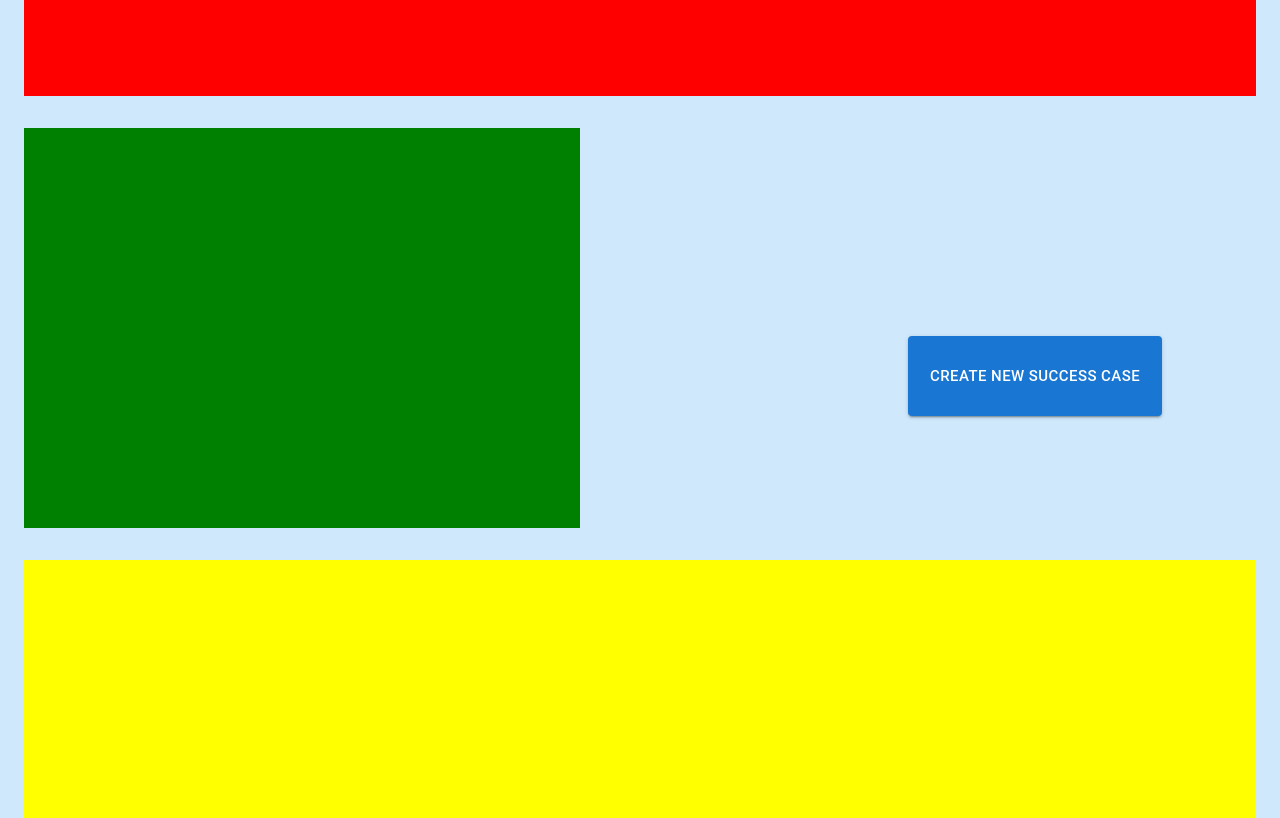
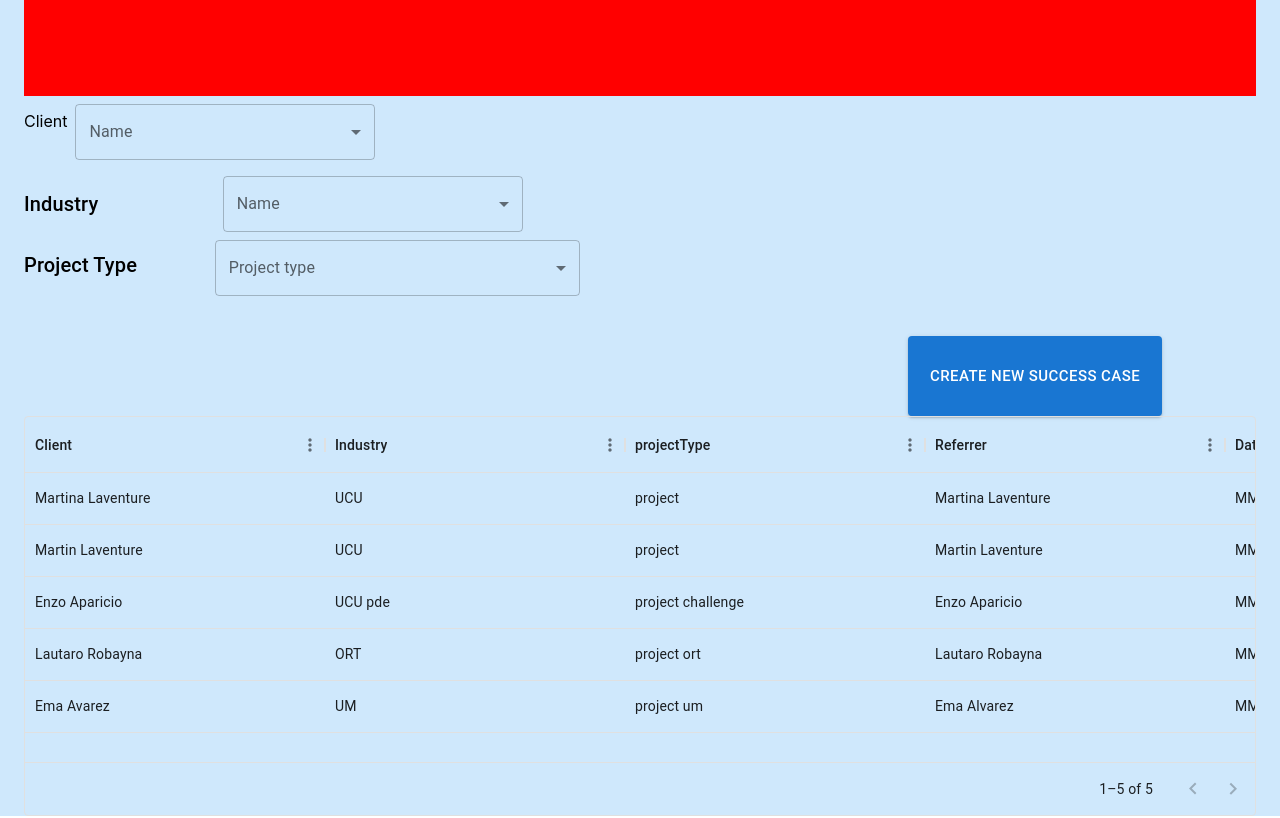
Before and after one commit to gbrizu/success-cases, a React (Create React App) app: page / in a window 1280 px wide. Built offline with nearby package versions, Linux system fonts and the light colour scheme.

Commit message:
initial commit main screen

```diff
--- a/src/components/MainLayout.js
+++ b/src/components/MainLayout.js
@@ -1,7 +1,23 @@
 import { Box, Button, Container, Grid } from "@mui/material";
 import { Link } from "react-router-dom";
+import DataTable from "./dataTable/dataTable";
+import SelectListClients from "./selectListClients/selectListClients";
+import MultipleSelect from "./selectListIndustry/selectListIndustry";
+import SelectListProjectType from "./selectListProjectType/selectListProjectType";
 
 function MainLayout() {
+  const enzo = [{ id:1, client: "Martina Laventure", industry: "UCU", projectType: "project", referrer: "Martina Laventure", date: "MM/DD/YYYY"},
+{ id:2, client: "Martin Laventure", industry: "UCU", projectType: "project", referrer: "Martin Laventure", date: "MM/DD/YYYY"},
+{ id:3, client: "Enzo Aparicio", industry: "UCU pde", projectType: "project challenge", referrer: "Enzo Aparicio", date: "MM/DD/YYYY"},
+{ id:4, client: "Lautaro Robayna", industry: "ORT", projectType: "project ort", referrer: "Lautaro Robayna", date: "MM/DD/YYYY"},
+{ id:5, client: "Ema Avarez", industry: "UM", projectType: "project um", referrer: "Ema Alvarez", date: "MM/DD/YYYY"}];
+
+  const client = ["Enzo","Martina"];
+
+  const industry = ["UCU","ORT","UM","UCU pde"];
+
+  const projectTypes = ["Mobile","Web","Development"]
+
   return (
     <Container maxWidth='l' sx={{ bgcolor: '#cfe8fc' }}>
       <div id="TITLE">
@@ -16,14 +32,9 @@ function MainLayout() {
               width: '50%'
             }
           }>
-            <Box
-              sx={{
-                bgcolor: 'green',
-                height: '50vh',
-                marginTop: '2rem'
-
-              }}
-            />
+          <SelectListClients options = {client} />
+          <MultipleSelect options = {industry}/>
+          <SelectListProjectType options = {projectTypes} />
           </Grid>
 
           <Grid key={2} item
@@ -48,7 +59,7 @@ function MainLayout() {
         </Grid>
 
         <div id="TABLE">
-          <Box sx={{ bgcolor: 'yellow', height: '32.3vh', marginTop: '2rem' }} />
+              <DataTable rows = {enzo} />
         </div>
       </div>
     </Container>
--- a/src/components/selectListIndustry/selectListIndustry.js
+++ b/src/components/selectListIndustry/selectListIndustry.js
@@ -19,12 +19,6 @@ const MenuProps = {
   },
 };
 
-const names = [
-  'Entertainment',
-  'Healthcare',
-  'Banking',
-  'Education',
-];
 
 function getStyles(name, personName, theme) {
   return {
@@ -35,7 +29,7 @@ function getStyles(name, personName, theme) {
   };
 }
 
-export default function MultipleSelect() {
+export default function MultipleSelect({options}) {
   const theme = useTheme();
   const [personName, setPersonName] = React.useState([]);
 
@@ -67,7 +61,7 @@ export default function MultipleSelect() {
           input={<OutlinedInput label="Name" />}
           MenuProps={MenuProps}
         >
-          {names.map((name) => (
+          {options.map((name) => (
             <MenuItem
               key={name}
               value={name}
--- a/src/components/selectListProjectType/selectListProjectType.jsx
+++ b/src/components/selectListProjectType/selectListProjectType.jsx
@@ -20,12 +20,6 @@ const MenuProps = {
   },
 };
 
-const names = [
-  'Entertainment',
-  'Healthcare',
-  'Banking',
-  'Education',
-];
 
 function getStyles(name, projectType, theme) {
   return {
@@ -36,7 +30,7 @@ function getStyles(name, projectType, theme) {
   };
 }
 
-export default function SelectListProjectType() {
+export default function SelectListProjectType({ options }) {
   const theme = useTheme();
   const [projectType, SetProjectType] = React.useState([]);
 
@@ -67,7 +61,7 @@ export default function SelectListProjectType() {
             onChange={handleChange}
             MenuProps={MenuProps}
           >
-            {names.map((name) => (
+            {options.map((name) => (
               <MenuItem
                 key={name}
                 value={name}
```
Also changed, not shown: 1 other file (tests, documents, lock files or other folders).
